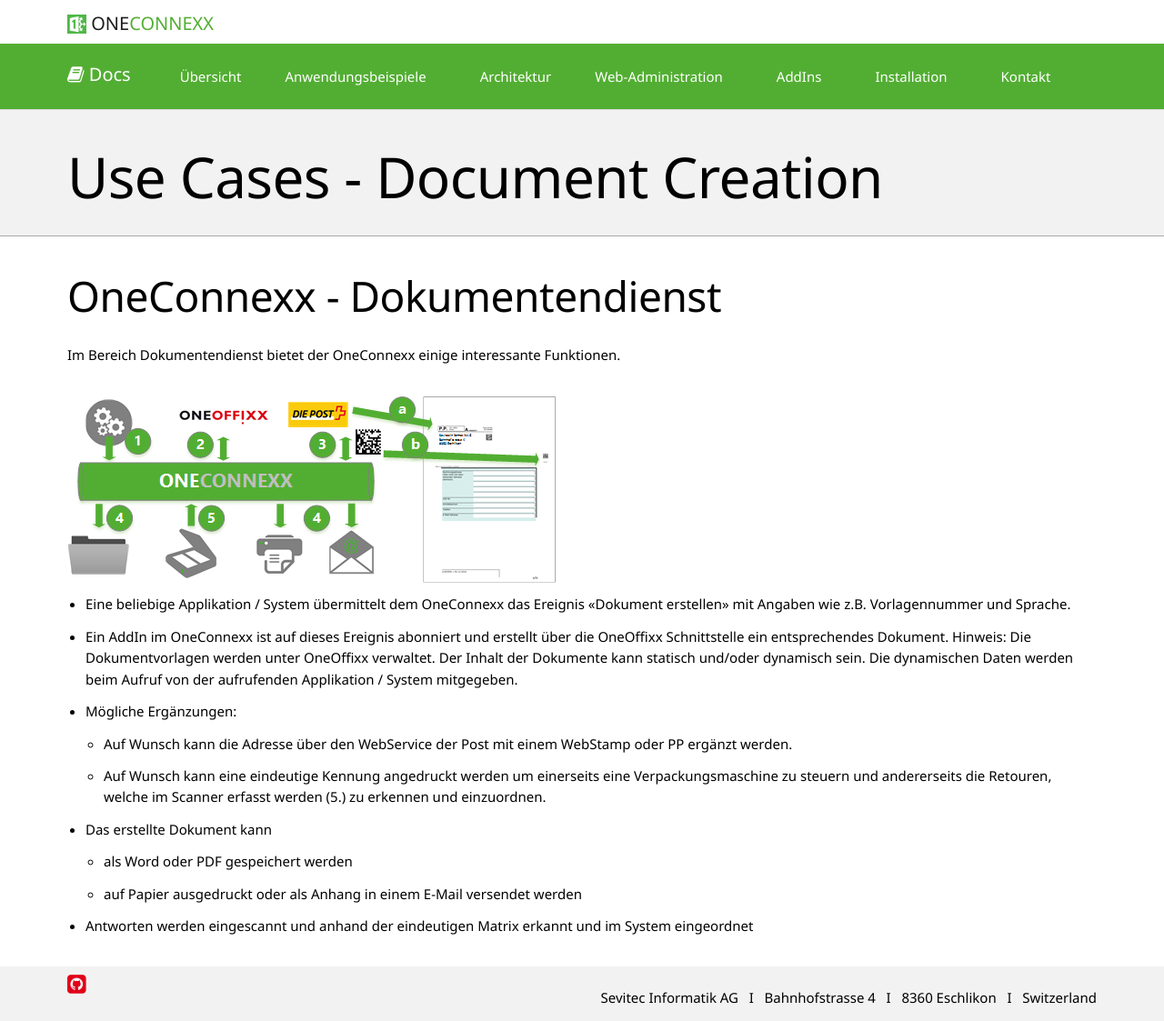
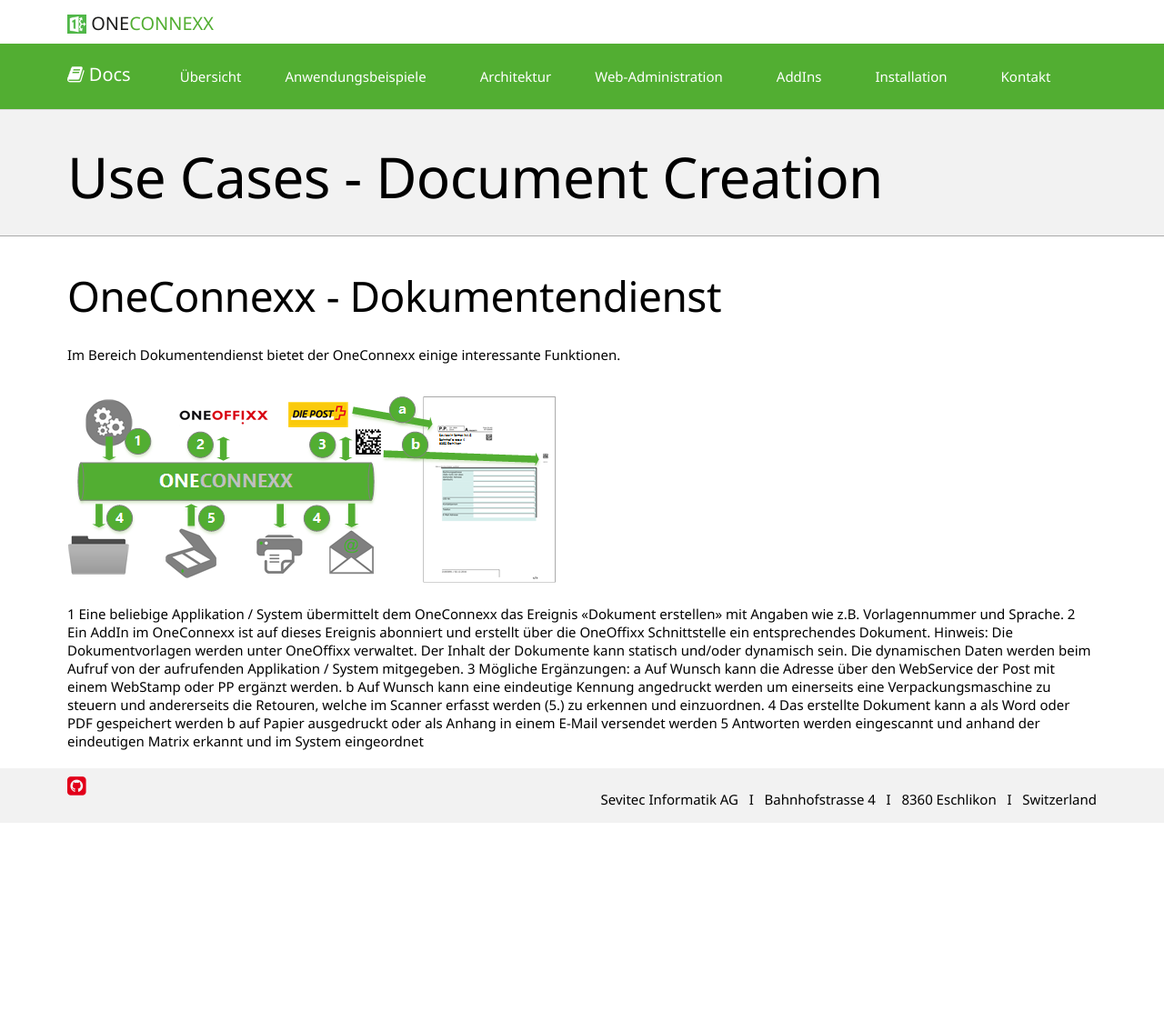
Before and after one commit to primesoft-group/oneconnexx-docs, a Jekyll site: the page built from _pages/usecases/de/documentcreation.md, in a window 1280 px wide. Shown: the whole page at 91% size. Built offline with Jekyll 4.4.1, drawn with Linux system fonts in a browser that asks for light colours; nearby versions of some CDN libraries; some web fonts are replaced; after the commit the page ends 905 px from its top, so only the background shows below that.

Commit message:
Update documentcreation.md

```diff
--- a/_pages/usecases/de/documentcreation.md
+++ b/_pages/usecases/de/documentcreation.md
@@ -10,13 +10,14 @@
 
 ![x]({{ site.baseurl }}/assets/content-images/usecases/de/documentationservice.png "Dokumentendienst")
 
-* Eine beliebige Applikation / System übermittelt dem OneConnexx das Ereignis «Dokument erstellen» mit Angaben wie z.B. Vorlagennummer und Sprache.
-* Ein AddIn im OneConnexx ist auf dieses Ereignis abonniert und erstellt über die OneOffixx Schnittstelle ein entsprechendes Dokument.
+
+1 Eine beliebige Applikation / System übermittelt dem OneConnexx das Ereignis «Dokument erstellen» mit Angaben wie z.B. Vorlagennummer und Sprache.
+2 Ein AddIn im OneConnexx ist auf dieses Ereignis abonniert und erstellt über die OneOffixx Schnittstelle ein entsprechendes Dokument.
 Hinweis: Die Dokumentvorlagen werden unter OneOffixx verwaltet. Der Inhalt der Dokumente kann statisch und/oder dynamisch sein. Die dynamischen Daten werden beim Aufruf von der aufrufenden Applikation / System mitgegeben.
-* Mögliche Ergänzungen:
-	* Auf Wunsch kann die Adresse über den WebService der Post mit einem WebStamp oder PP ergänzt werden.
-    * Auf Wunsch kann eine eindeutige Kennung angedruckt werden um einerseits eine Verpackungsmaschine zu steuern und andererseits die Retouren, welche im Scanner erfasst werden (5.) zu erkennen und einzuordnen.
-* Das erstellte Dokument kann
-  * als Word oder PDF gespeichert werden
-  * auf Papier ausgedruckt oder als Anhang in einem E-Mail versendet werden
-* Antworten werden eingescannt und anhand der eindeutigen Matrix erkannt und im System eingeordnet
+3 Mögliche Ergänzungen:
+	a Auf Wunsch kann die Adresse über den WebService der Post mit einem WebStamp oder PP ergänzt werden.
+	b Auf Wunsch kann eine eindeutige Kennung angedruckt werden um einerseits eine Verpackungsmaschine zu steuern und andererseits die Retouren, welche im Scanner erfasst werden (5.) zu erkennen und einzuordnen.
+4 Das erstellte Dokument kann
+	a als Word oder PDF gespeichert werden
+	b auf Papier ausgedruckt oder als Anhang in einem E-Mail versendet werden
+5 Antworten werden eingescannt und anhand der eindeutigen Matrix erkannt und im System eingeordnet
```
